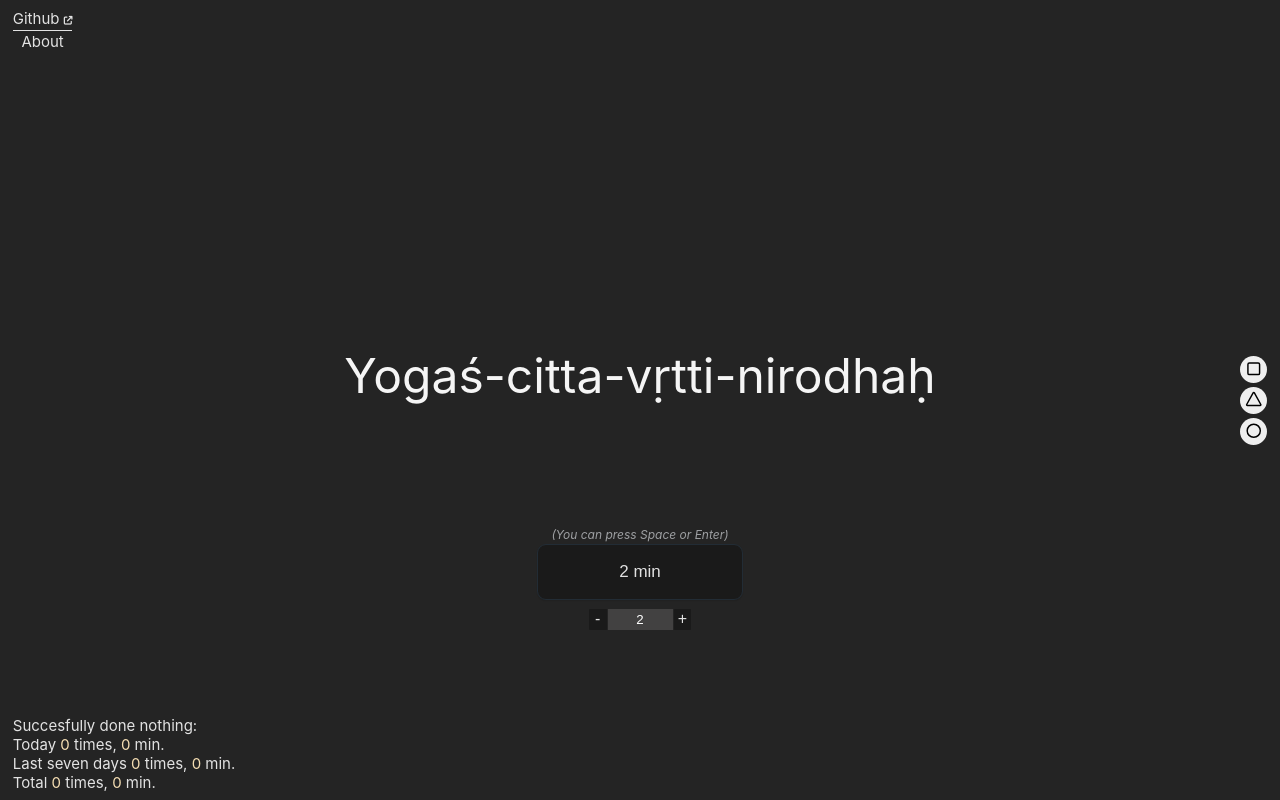
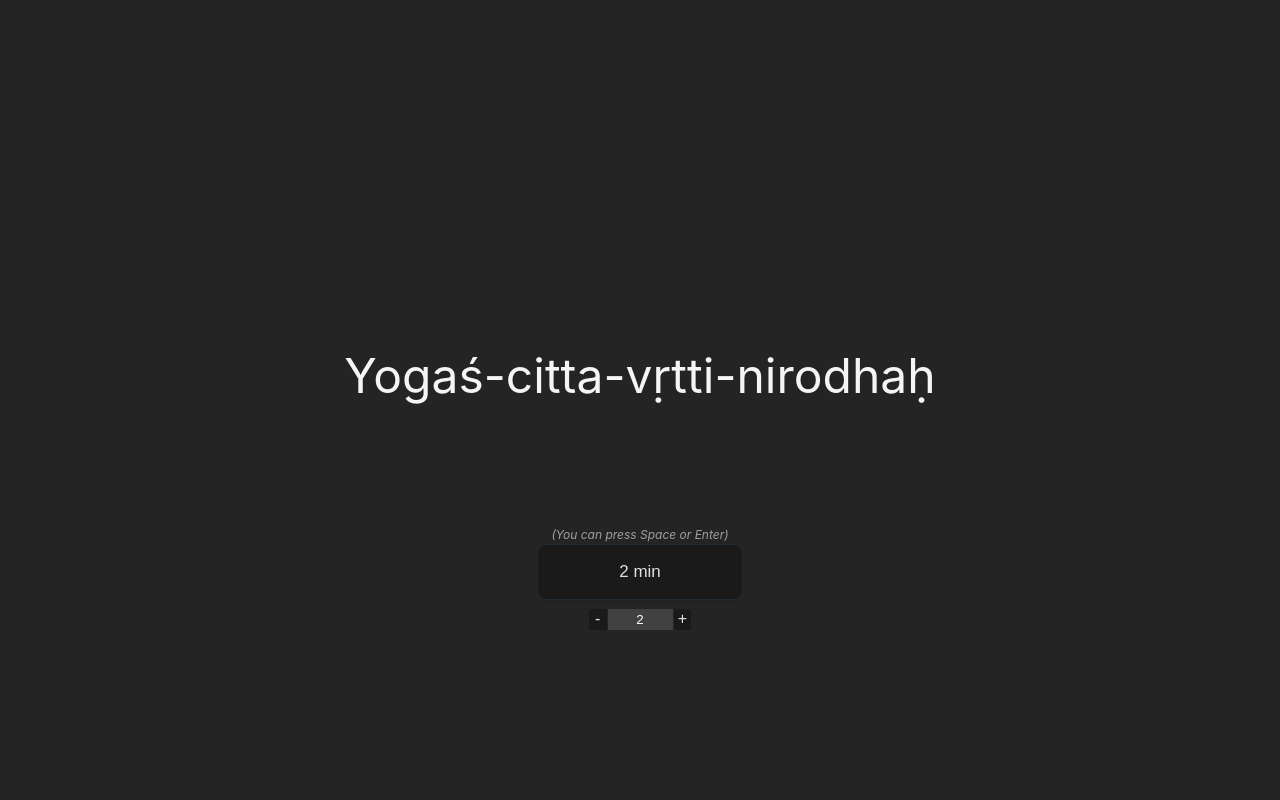
Before and after one commit to siebentod/nivritti, a React (Vite) app: page / in a window 1280 px wide. Built offline with nearby package versions, Linux system fonts and the light colour scheme.

Commit message:
simplification

```diff
--- a/index.html
+++ b/index.html
@@ -4,7 +4,7 @@
     <meta charset="UTF-8" />
     <link rel="icon" href="/favicon.ico" type="image/x-icon" />
     <meta name="viewport" content="width=device-width, initial-scale=1.0" />
-    <title>Nivritti</title>
+    <title>Nivritti | Do Nothing App</title>
     <meta name="description" content="Simple Do-Nothing App" />
     <meta
       name="keywords"
--- a/src/App.jsx
+++ b/src/App.jsx
@@ -4,7 +4,7 @@ import Cookies from 'js-cookie';
 import Modal from './Modal';
 import TriangleMode from './TriangleMode';
 import { Link } from 'react-router-dom';
-import { Helmet } from 'react-helmet';
+// import { Helmet } from 'react-helmet';
 import { yoga, wellDone, brahmaSatyam, gateParagate } from './Words';
 
 //Todo 1: Reducer
@@ -96,6 +96,7 @@ function App() {
   const [color, setColor] = useState('whitesmoke');
   const [mode, setMode] = useState('triangle');
   const [manual, setManual] = useState(2);
+  const [isFocused, setIsFocused] = useState(true);
 
   const openModal = () => setModalIsOpen(true);
   const closeModal = () => setModalIsOpen(false);
@@ -145,7 +146,7 @@ function App() {
     };
     saveCookies(newCounter);
     setCounter(newCounter);
-    setTimerState(null);
+    setTimerState('saved');
   };
 
   const startTimer = useCallback((duration) => {
@@ -293,16 +294,9 @@ function App() {
 
   return (
     <>
-      <Helmet>
-        <title>Nivritti</title>
-        <meta name="description" content="Simple Do-Nothing App" />
-        <meta
-          name="keywords"
-          content="Meditation, Timer, Do Nothing, Buddhism, Vaisesika, Vaisheshika, Patanjali, Yoga, Advaita Vedanta"
-        />
-      </Helmet>
       <Modal isOpen={modalIsOpen} onClose={closeModal} onYes={handleYes} />
       <main className={mode}>
+        {(timerState === 'completed' || timerState === 'saved') && (
           <div className="links">
             <div className="link link__github">
               <a href="https://github.com/siebentod/">
@@ -317,12 +311,15 @@ function App() {
               <Link to="/about">About</Link>
             </div>
           </div>
+        )}
+        {(timerState === 'completed' || timerState === 'saved') && (
           <ModeButtons />
+        )}
         <div className="timerSection">
           <div className="timer" style={textStyle}>
             {timerState === 'inProcess' ? (
               <p className="time">{finalTime(time)}</p>
-            ) : timerState === 'completed' ? (
+            ) : timerState === 'completed' || timerState === 'saved' ? (
               currentTimer === 300 ? (
                 brahmaSatyam
               ) : currentTimer === 180 ? (
@@ -354,6 +351,8 @@ function App() {
             </button>
           ) : null}
         </div>
+
+        {timerState !== 'inProcess' && (
           <div className="chooseButtons">
             {mode === 'triangle' ? (
               <TriangleMode
@@ -361,6 +360,8 @@ function App() {
                 manual={manual}
                 setManual={setManual}
                 timerState={timerState}
+                isFocused={isFocused}
+                setIsFocused={setIsFocused}
               />
             ) : (
               <>
@@ -395,9 +396,12 @@ function App() {
               </>
             )}
           </div>
+        )}
+
+        {(timerState === 'completed' || timerState === 'saved') && (
           <div className="statsSection">
             <div className="stats">
-            {timerState === 'completed' ? (
+              {timerState === 'completed' || timerState === 'saved' ? (
                 <button
                   className="statsButton"
                   onClick={counter !== initialCounter ? openModal : null}
@@ -426,7 +430,9 @@ function App() {
                 <span className="yellow">
                   {Math.round(counter.countWeek * 10) / 10}
                 </span>{' '}
-              {Math.round(counter.countWeek * 10) / 10 === 1 ? 'time' : 'times'}
+                {Math.round(counter.countWeek * 10) / 10 === 1
+                  ? 'time'
+                  : 'times'}
                 ,{' '}
                 <span className="yellow">
                   {Math.round(counter.minutesWeek * 10) / 10}
@@ -438,7 +444,10 @@ function App() {
                 <span className="yellow">
                   {Math.round(counter.countAll * 10) / 10}
                 </span>{' '}
-              {Math.round(counter.countAll * 10) / 10 === 1 ? 'time' : 'times'},{' '}
+                {Math.round(counter.countAll * 10) / 10 === 1
+                  ? 'time'
+                  : 'times'}
+                ,{' '}
                 <span className="yellow">
                   {Math.round(counter.minutesAll * 10) / 10}
                 </span>{' '}
@@ -446,6 +455,7 @@ function App() {
               </p>
             </div>
           </div>
+        )}
       </main>
     </>
   );
--- a/src/App.scss
+++ b/src/App.scss
@@ -35,6 +35,10 @@ main {
     align-self: end;
     place-content: center;
     margin-top: 70px;
+    &:last-child {
+      align-self: center;
+      margin: 0;
+    }
     .timer {
       font-size: 64px;
       color: whitesmoke;
--- a/src/TriangleMode.jsx
+++ b/src/TriangleMode.jsx
@@ -1,8 +1,13 @@
-import React, { useRef, useEffect, useState } from 'react';
+// import React, { useRef, useEffect, useState } from 'react';
 
-function TriangleMode({ inputHandle, manual, setManual, timerState }) {
-  const [isFocused, setIsFocused] = useState(true);
-
+function TriangleMode({
+  inputHandle,
+  manual,
+  setManual,
+  // timerState,
+  isFocused,
+  setIsFocused,
+}) {
   const dec = function () {
     if (manual > 1) setManual((count) => count - 1);
   };
```
Lines whose indentation alone changed are shown as unchanged.
